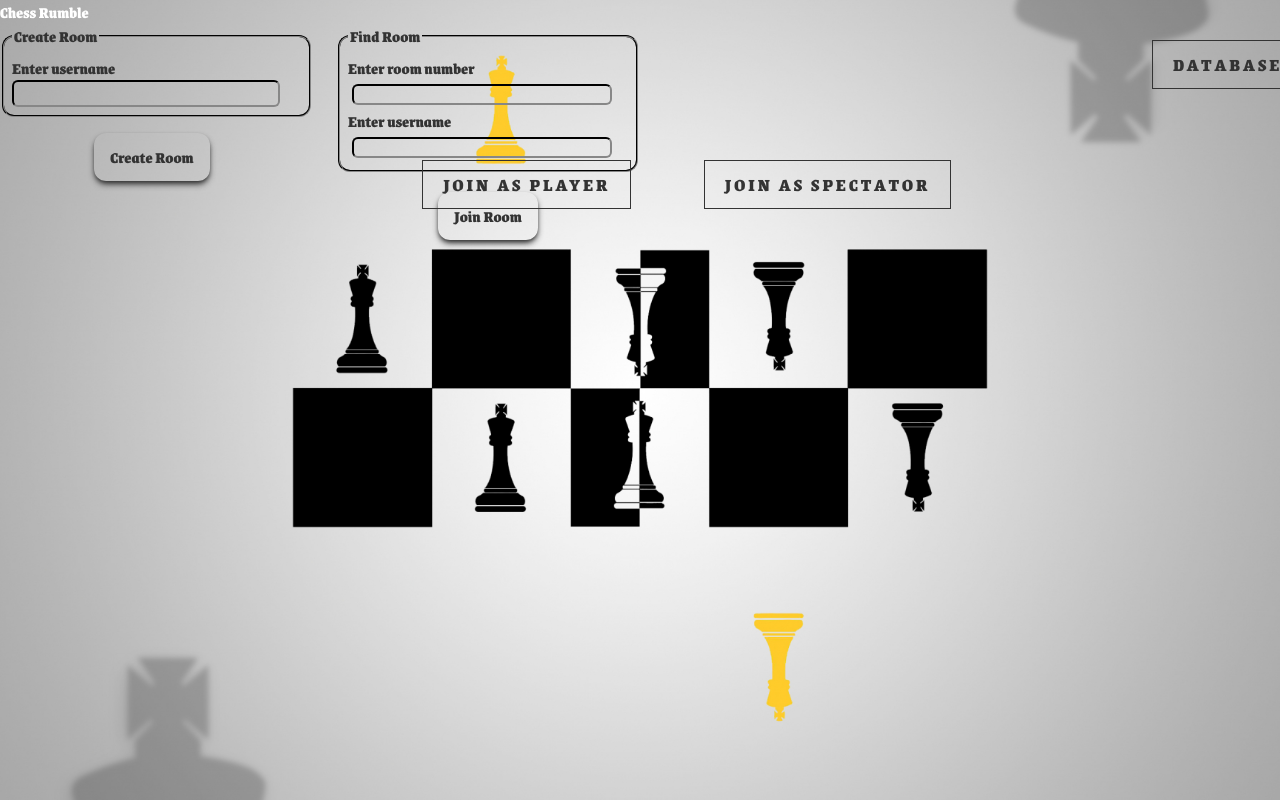
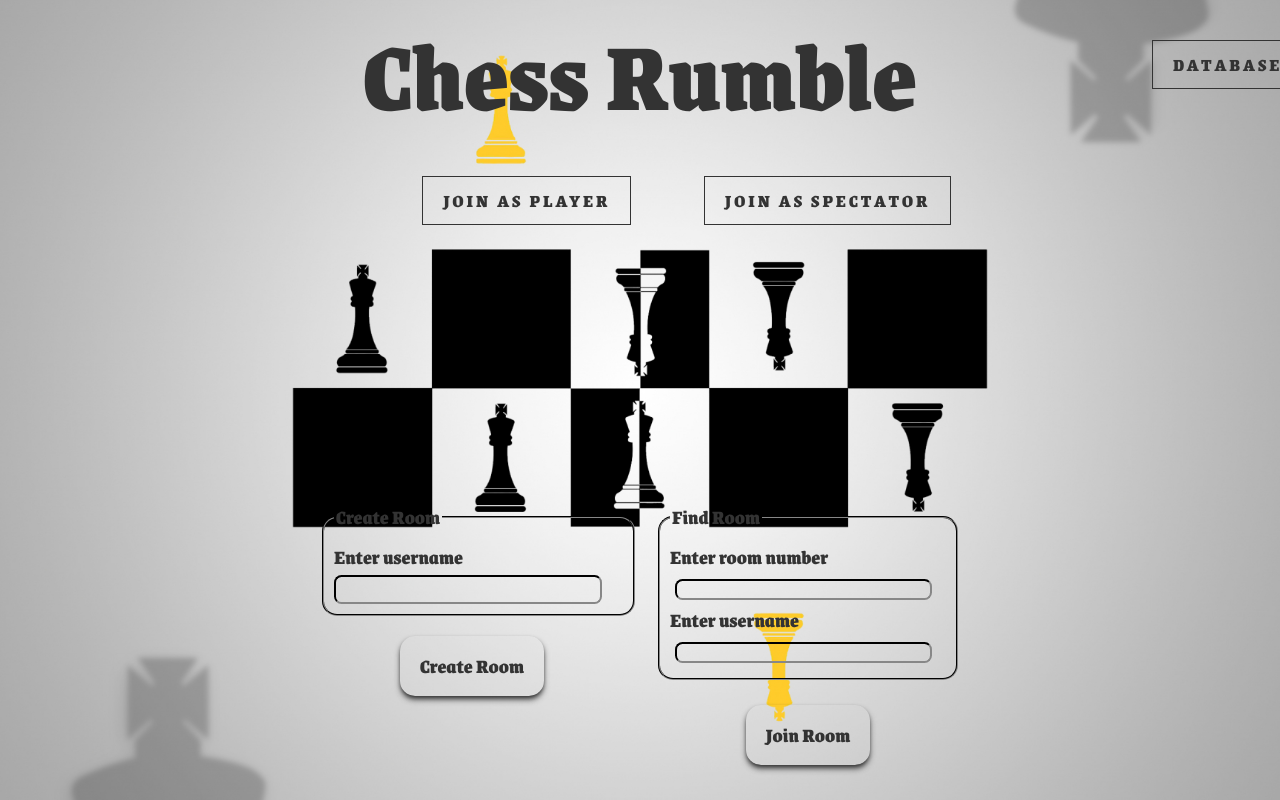
Before and after one commit to VexMihir/chessApp, a React (Create React App) app in the folder client/: page /playerForm in a window 1280 px wide. Shown: the top 800 px of the page. Built offline with nearby package versions, Linux system fonts and the light colour scheme.

Commit message:
styling all day

```diff
--- a/client/src/components/PrevQueryPage/Table/QueryTable.js
+++ b/client/src/components/PrevQueryPage/Table/QueryTable.js
@@ -20,7 +20,7 @@ export function QueryTable({prop}) {
             <table
                 key={"mainTable"}
                 className={"table-auto border border-collapse rounded-lg shadow shadow-custom-black-400 shadow-lg w-[100%] "}>
-                <thead key={"Thead"} className={"bg-custom-black text-left text-yellow-400 text-center uppercase font-bold text-xl"}>
+                <thead key={"Thead"} className={"bg-custom-black text-left text-xl text-yellow-400 text-center uppercase font-bold text-xl"}>
                 <tr key={"Header"}>
                     <th key={"SEE GAME"}  className={"py-6 px-5"}></th>
                     <th key={"GameH"} className={"py-6"}>Game</th>
@@ -57,16 +57,16 @@ export function QueryTable({prop}) {
                                             >Replay</button>
                                         </div>
                                     </td>
-                                    <td className={"text-center py-4 px-1"} key={row.game+currIndex}>{row.game}</td>
-                                    <td rowSpan={3} className={"text-center py-4 px-1"} key={row.date+currIndex}>{row.date}</td>
-                                    <td rowSpan={3} className = "text-center" key={row.numberOfMoves+currIndex}>{row.numberOfMoves}</td>
-                                    <td rowSpan={3} className={"text-center py-4 px-1"} key={row.result+currIndex}>{row.result}</td>
+                                    <td className={"text-center text-lg py-4 px-1"} key={row.game+currIndex}>{row.game}</td>
+                                    <td rowSpan={3} className={"text-center text-lg py-4 px-1"} key={row.date+currIndex}>{row.date}</td>
+                                    <td rowSpan={3} className = "text-center text-lg" key={row.numberOfMoves+currIndex}>{row.numberOfMoves}</td>
+                                    <td rowSpan={3} className={"text-center text-lg py-4 px-1"} key={row.result+currIndex}>{row.result}</td>
                                 </tr>
                                 <tr key={currIndex+ "p1"} className={"text-center text-medium border-none  "+ bgColor}>
-                                    <td className={"py-4 px-5"} key={row.playerOne+currIndex}>Player #1: {row.playerOne}</td>
+                                    <td className={"py-4 px-5"} key={row.playerOne+currIndex}>PLAYER #1 : {row.playerOne}</td>
                                 </tr>
                                 <tr key={currIndex + "p2"} className={"text-center text-medium border-none "+ bgColor}>
-                                    <td className={"py-4 px-5"} key={row.playerTwo+currIndex}>Player #2: {row.playerTwo}</td>
+                                    <td className={"py-4 px-5"} key={row.playerTwo+currIndex}>PLAYER #2 : {row.playerTwo}</td>
                                 </tr>
                             </Fragment>
                         )
--- a/client/src/components/roomAssignment/JoinAsPlayer/PlayerForm.js
+++ b/client/src/components/roomAssignment/JoinAsPlayer/PlayerForm.js
@@ -4,11 +4,13 @@ import {JoinRoomForm} from "./CreateRoom/JoinRoomForm";
 export function PlayerForm(){
 
     return (
+        <div className="flex items-end justify-center h-screen">
         <div className={"w-[50%] " +
             "flex flex-cols justify-start gap-x-[5%] rounded-xl border border-custom-black border-100"
         }>
             <JoinRoomForm />
             <FindRoomForm />
         </div>
+        </div>
     )
 }
--- a/client/src/components/roomAssignment/JoinAsSpectator/SpectatorForm.js
+++ b/client/src/components/roomAssignment/JoinAsSpectator/SpectatorForm.js
@@ -47,7 +47,8 @@ export function SpectatorForm() {//{socket}) {
     }
 
     return (
-        <div className={"w-[50%] h-[100%] flex flex-col mb-1"}>
+        <div className={"flex justify-center items-end h-screen"}>
+        <div className={"w-[50%] flex flex-col mb-1"}>
             <fieldset className={"w-[95%] " +
                 "rounded-xl p-2 border-custom-black border-10"}>
                 <legend className={"rounded text-custom-black " }>Join As Spectator</legend>
@@ -97,5 +98,6 @@ export function SpectatorForm() {//{socket}) {
                  >Join As Spectator</NavLink>
              <br />
          </div>
+         </div>
      )
 }
--- a/client/src/components/roomAssignment/RoomAssignment.css
+++ b/client/src/components/roomAssignment/RoomAssignment.css
@@ -47,12 +47,18 @@
 
   .join-1 {
     position: absolute;
-    top: 20%;
+    top: 22%;
     left: 33%;
   }
 
   .join-2 {
     position: absolute;
-    top: 20%;
+    top: 22%;
     left: 55%;
   }
+
+  .title {
+    font-size: 100px;
+    text-align: center;
+    color: #333;
+  }
--- a/client/src/components/roomAssignment/WaitingRoom/WaitingRoomForm.js
+++ b/client/src/components/roomAssignment/WaitingRoom/WaitingRoomForm.js
@@ -23,18 +23,22 @@ export function WaitingRoomForm () {//({socket}) {
     }, [errorPage])
 
     return (
-        <div>
+        <div className="flex flex-col items-center justify-end h-screen">
+            <div className="mt-auto mb-10">
             <h2 className={"rounded text-custom-black"}>Your Room Number is {roomNumber}</h2>
             <Link className={"invisible"} to="/" replace/>
+            <div className="text-center">
             <NavLink
                 className=
                     {"m-auto text-center " +
                     "no-underline border border-custom-black rounded-xl py-3 px-4 hover:shadow-transparent " +
-                    "text-custom-black font-bold rounded" +
+                    "text-custom-black text-right font-bold rounded" +
                     "shadow shadow-md shadow-custom-black mt-[1rem]"}
                 to={"/inGameView/"+ roomNumber}
                 state={{userName: state.userName}}
-                >Start Game</NavLink>
+                >Start Game!</NavLink>
+        </div>
+        </div>
         </div>
     )
 }
--- a/client/src/index.css
+++ b/client/src/index.css
@@ -26,4 +26,5 @@ html, body, #app, #app>div {
     height: 100%;
     text-decoration-color: white;
     font-family: 'Grenze';
+    font-size: 20px;
 }
```
